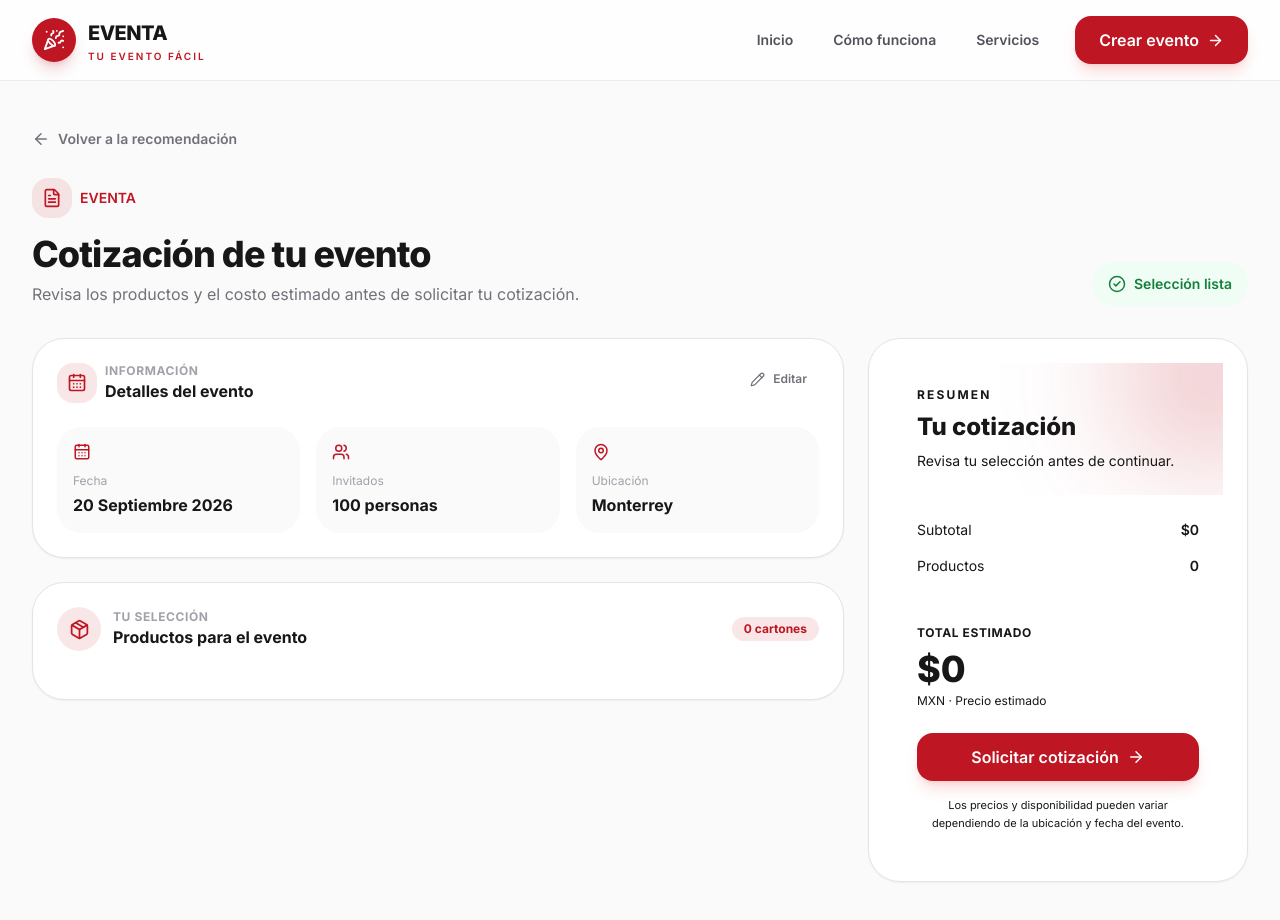
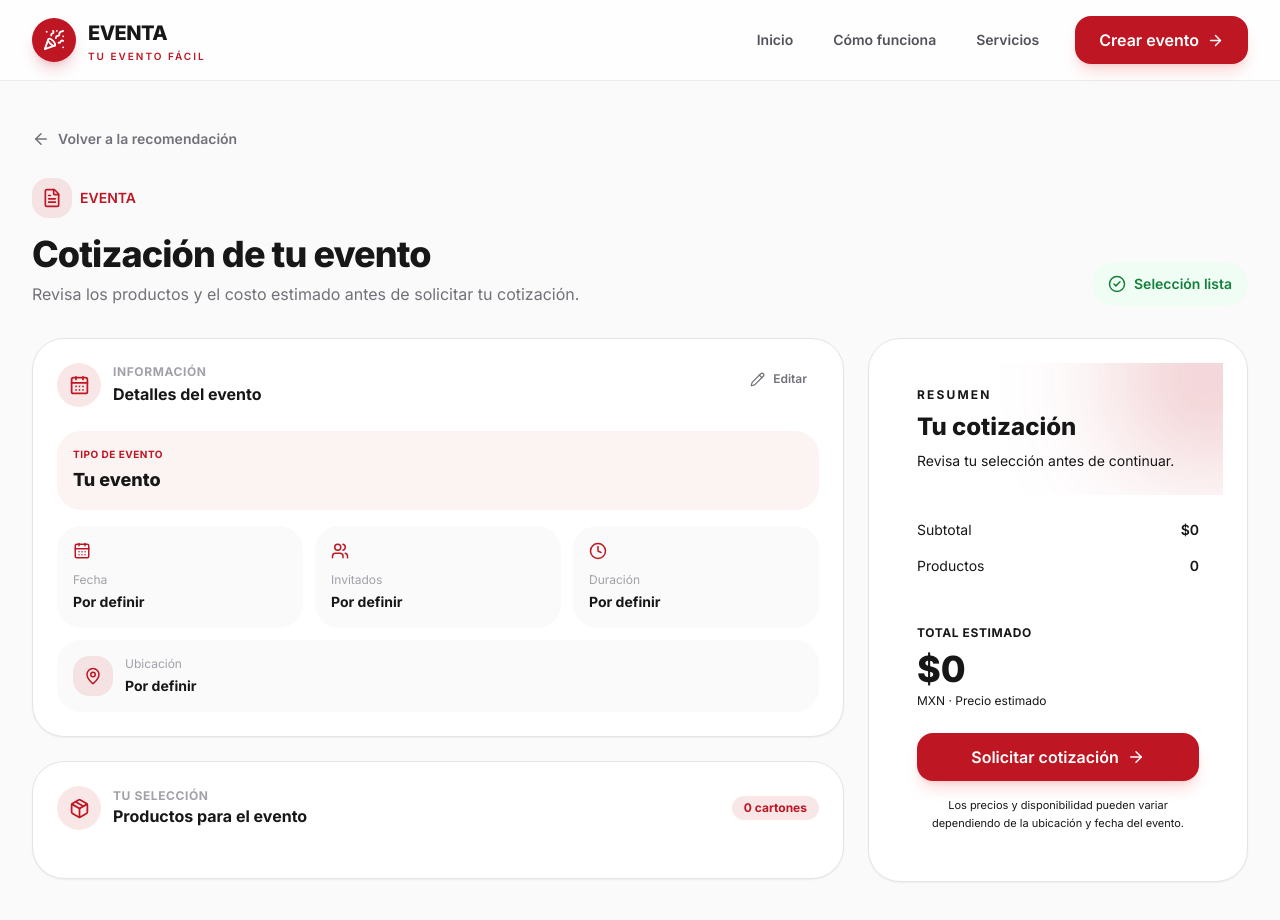
Before and after one commit to JorgeLuisGomezOlmos/eventa, a React (Vite) app: page /cotizacion in a window 1280 px wide. Shown: the top 920 px of the page. Built offline with nearby package versions, Linux system fonts and the light colour scheme.

Commit message:
Ya traigo la data del detalle del evento y lo muestro en la seccion de Detalle evento dentro de Quotation (cotizacion)

```diff
--- a/src/pages/Quotation.tsx
+++ b/src/pages/Quotation.tsx
@@ -8,6 +8,7 @@ import {
   CheckCircle2,
   Pencil,
   ArrowRight,
+  Clock,
 } from "lucide-react";
 
 import { Link } from "react-router-dom";
@@ -22,6 +23,33 @@ import { calculateRecommendation } from "../utils/recommendationCalculator";
   function Quotation() {
 
   const { eventData } = useEvent();
+
+  const getEventName = () => {
+    const names: Record<string, string> = {
+      cumpleanos: "Cumpleaños",
+      boda: "Boda",
+      reunion: "Reunión o fiesta",
+      corporativo: "Evento corporativo",
+      otro: "Otro evento",
+    };
+
+    return names[eventData.eventType] || "Tu evento";
+  };
+
+
+  const formatDate = (date: string) => {
+    if (!date) {
+      return "Por definir";
+    }
+
+    return new Date(
+      `${date}T12:00:00`
+    ).toLocaleDateString("es-MX", {
+      day: "numeric",
+      month: "long",
+      year: "numeric",
+    });
+  };
 
 
   /* ============================= */
@@ -143,45 +171,72 @@ import { calculateRecommendation } from "../utils/recommendationCalculator";
 
             <Card className="rounded-3xl">
 
+              {/* ========================= */}
+              {/* HEADER */}
+              {/* ========================= */}
+
               <div className="flex items-start justify-between gap-4">
 
                 <div>
-                  <div className="flex items-center gap-2">
+                  <div className="flex items-center gap-3">
 
-                    <div className="flex h-10 w-10 items-center justify-center rounded-xl bg-primary/10 text-primary">
-                      <CalendarDays size={20} />
+                    <div className="flex h-11 w-11 items-center justify-center rounded-2xl bg-primary/10 text-primary">
+                      <CalendarDays size={21} />
                     </div>
 
                     <div>
+
                       <p className="text-xs font-bold uppercase tracking-wider text-zinc-400">
                         Información
                       </p>
 
-                      <h2 className="font-bold text-brandDark">
+                      <h2 className="mt-0.5 font-bold text-brandDark">
                         Detalles del evento
                       </h2>
 
                     </div>
 
                   </div>
-
                 </div>
 
-                <button
-                  type="button"
+                {/* EDITAR */}
+
+                <Link
+                  to="/crear-evento"
                   className="flex items-center gap-2 rounded-xl px-3 py-2 text-xs font-semibold text-zinc-500 transition hover:bg-zinc-100 hover:text-primary"
                 >
                   <Pencil size={15} />
+
                   Editar
-                </button>
+                </Link>
 
               </div>
 
+
+              {/* ========================= */}
+              {/* NOMBRE DEL EVENTO */}
+              {/* ========================= */}
+
+              <div className="mt-6 rounded-2xl bg-primary/5 p-4">
+
+                <p className="text-[10px] font-bold uppercase tracking-wider text-primary">
+                  Tipo de evento
+                </p>
+
+                <p className="mt-1 text-lg font-extrabold text-brandDark">
+                  {getEventName()}
+                </p>
+
+              </div>
+
+
+              {/* ========================= */}
               {/* DATOS */}
+              {/* ========================= */}
 
-              <div className="mt-6 grid gap-4 sm:grid-cols-3">
+              <div className="mt-4 grid gap-3 sm:grid-cols-3">
 
-                {/* Fecha */}
+                {/* FECHA */}
 
                 <div className="rounded-2xl bg-zinc-50 p-4">
 
@@ -194,13 +249,14 @@ import { calculateRecommendation } from "../utils/recommendationCalculator";
                     Fecha
                   </p>
 
-                  <p className="mt-1 font-bold text-brandDark">
-                    20 Septiembre 2026
+                  <p className="mt-1 text-sm font-bold text-brandDark">
+                    {formatDate(eventData.date)}
                   </p>
 
                 </div>
 
-                {/* Invitados */}
+
+                {/* INVITADOS */}
 
                 <div className="rounded-2xl bg-zinc-50 p-4">
 
@@ -213,27 +269,57 @@ import { calculateRecommendation } from "../utils/recommendationCalculator";
                     Invitados
                   </p>
 
-                  <p className="mt-1 font-bold text-brandDark">
-                    100 personas
+                  <p className="mt-1 text-sm font-bold text-brandDark">
+                    {eventData.guests > 0
+                      ? `${eventData.guests} personas`
+                      : "Por definir"}
                   </p>
 
                 </div>
 
-                {/* Ubicación */}
+
+                {/* DURACIÓN */}
 
                 <div className="rounded-2xl bg-zinc-50 p-4">
 
-                  <MapPin
+                  <Clock
                     size={18}
                     className="text-primary"
                   />
 
                   <p className="mt-3 text-xs text-zinc-400">
+                    Duración
+                  </p>
+
+                  <p className="mt-1 text-sm font-bold text-brandDark">
+                    {eventData.duration > 0
+                      ? `${eventData.duration} horas`
+                      : "Por definir"}
+                  </p>
+
+                </div>
+
+              </div>
+
+
+              {/* ========================= */}
+              {/* UBICACIÓN */}
+              {/* ========================= */}
+
+              <div className="mt-3 flex items-center gap-3 rounded-2xl bg-zinc-50 p-4">
+
+                <div className="flex h-10 w-10 shrink-0 items-center justify-center rounded-xl bg-primary/10 text-primary">
+                  <MapPin size={18} />
+                </div>
+
+                <div className="min-w-0">
+
+                  <p className="text-xs text-zinc-400">
                     Ubicación
                   </p>
 
-                  <p className="mt-1 font-bold text-brandDark">
-                    Monterrey
+                  <p className="mt-1 text-sm font-bold text-brandDark">
+                    Por definir
                   </p>
 
                 </div>
```
